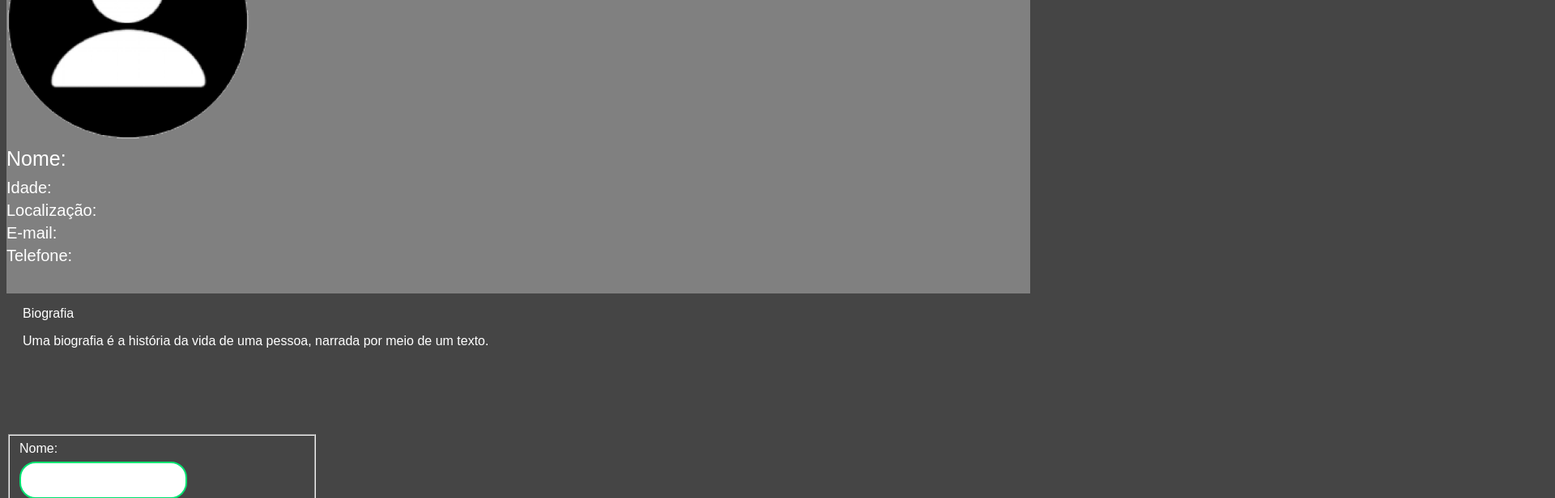
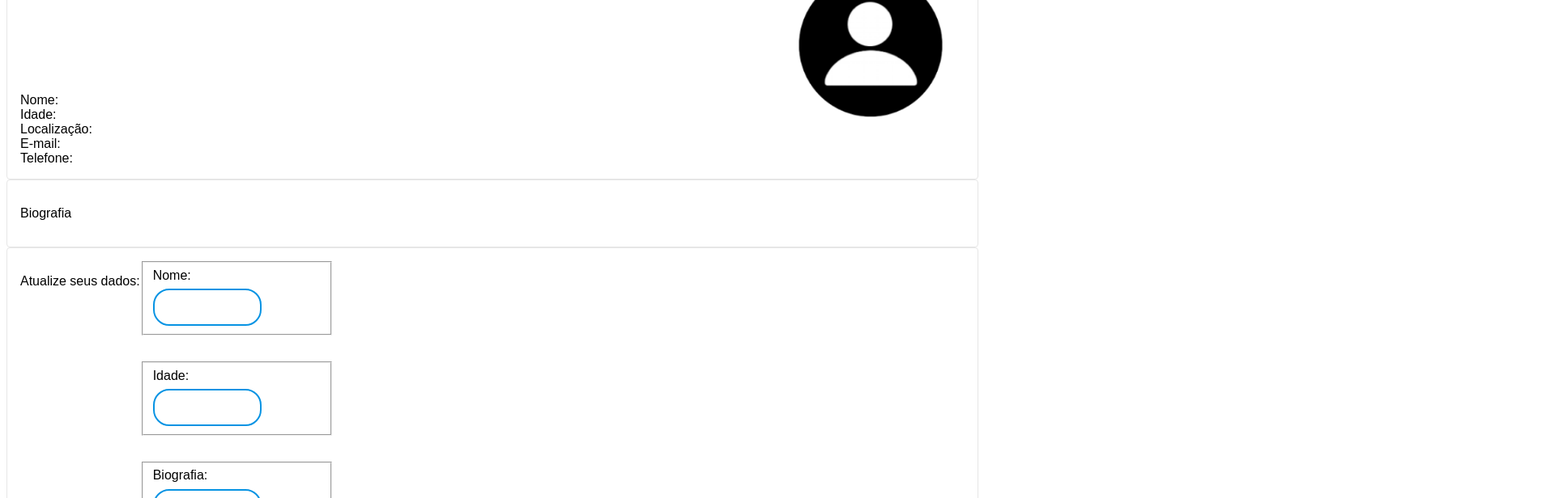
Before and after one commit to ThiagoP15/Formul-rio, a plain HTML site: page index.html in a window 1280 px wide. Shown: the part 160-776 px from the top of the page at 81% size, 1920 px wide, since content can reach past the window. Drawn offline with Linux system fonts and the light colour scheme.

Commit message:
alterações no css

```diff
--- a/index.html
+++ b/index.html
@@ -20,7 +20,7 @@
             <a data-scroll="biografia" href="#biografiaP" class="active">Biografia</a>
 
 
-        <a data-scroll="formulario" href="#formulario" class="active">Formulário</a>
+        <a data-scroll="formulario" href="#formulario" class="active">Alterar dados</a>
     </nav>
     <section class="perfil" id="perfil" data-perfil>
        <div class="perfil-texto">
@@ -36,9 +36,10 @@
     </section>
    <section id="biografiaP" class="biografiaP">
     <p>Biografia</p>
-    Uma biografia é a história da vida de uma pessoa, narrada por meio de um texto.
+
 </section>
        <section id="formulario" class="formulario" data-formulario>
+        <p>Atualize seus dados:</p>
         <form id="update-form">
             <fieldset class="formulario__campo">
                 <label class="campo__etiqueta" for="nome">Nome:</label>
@@ -73,11 +74,6 @@
                 <input name="telF" id="tel" class="campo__escrita" type="tel" minlength="4" pattern="[0-9]{2} [0-9]{5}-[0-9]{4}" placeholder="11 99999-9999"  required />
                 <span class="mensagem-erro"></span>
             </fieldset>
-            <fieldset class="formulario__campo">
-                <label class="campo__etiqueta" for="img">Imagem de Perfil:</label>
-                <input name="imgF" id="img" class="campo__escrita" type="file" required />
-                <span class="mensagem-erro"></span>
-            </fieldset>
             <button type="submit" id="update-btn" class="update-btn">Atualizar</button>
           </form>
     <script src="./js/script.js"></script>
--- a/js/script.js
+++ b/js/script.js
@@ -1,4 +1,3 @@
-
 const perfil = document.getElementById("perfil");
 const form = document.getElementById("update-form");
 const btn = document.getElementById("update-btn");
@@ -9,8 +8,9 @@ const localElemento = document.getElementById("localizacaoP");
 const bioElemento = document.getElementById("biografiaP");
 const emailElemento = document.getElementById("emailP");
 const telElemento = document.getElementById("telP");
-const imgElemento = document.getElementById("imagemP");
 
+
+// adiciona o evento 'submit' ao formulário
 form.addEventListener("submit", (evento) => {
   evento.preventDefault();
 
@@ -21,9 +21,12 @@ form.addEventListener("submit", (evento) => {
     "bio": evento.target.elements['bio'].value,
     "email": evento.target.elements['email'].value,
     "tel": evento.target.elements['tel'].value,
-    "imagem": evento.target.elements['imagem'].files[0]
+
+
   };
 
+
+  // atualiza os demais campos do formulário
   localStorage.setItem("dados", JSON.stringify(formulario));
 
   const dados = JSON.parse(localStorage.getItem("dados"));
@@ -36,18 +39,7 @@ form.addEventListener("submit", (evento) => {
   emailElemento.textContent = "Email: " + dados.email;
   telElemento.textContent = "Telefone: " + dados.tel;
 
+
   // limpa os campos do formulário
   evento.target.reset();
 });
-
-// verifica se há dados armazenados e preenche os elementos HTML com os valores
-const dados = JSON.parse(localStorage.getItem("dados"));
-
-if (dados) {
-  nomeElemento.textContent = "Nome: " + dados.nome;
-  idadeElemento.textContent = "Idade: " + dados.idade;
-  localElemento.textContent = "Localização: " + dados.local;
-  bioElemento.textContent = dados.bio;
-  emailElemento.textContent = "Email: " + dados.email;
-  telElemento.textContent = "Telefone: " + dados.tel;
-}
--- a/styles/bio.css
+++ b/styles/bio.css
@@ -1,12 +1,25 @@
 .biografiaP {
-    background-color: #454545;
-    width: 100%;
-    height: 100px;
-    position: flex;
-    gap: 16px;
-    padding: 0 20px;
-    align-items: center;
-    left: 100%;
-    right: 0;
+    width: 1200px;
+    box-sizing: border-box;
+    display: -webkit-box;
+    display: -webkit-flex;
+    display: -ms-flexbox;
+    display: flex;
+    -webkit-flex-direction: column;
+    -ms-flex-direction: column;
+    flex-direction: column;
+    background: #fff;
+    border-radius: 4px;
+    box-shadow: 0 4px 6px -1px rgba(0,0,0,0.1), 0 2px 4px -1px rgba(0,0,0,0.06);
+    padding-top: 1rem;
+    padding-bottom: 1rem;
+    padding-left: 1rem;
+    padding-right: 1rem;
+    border: 1px solid;
+    border-color: #E6E6E6;
+    box-shadow: none;
+    -webkit-flex-direction: row;
+    -ms-flex-direction: row;
+    flex-direction: row;
 
 }
--- a/styles/body.css
+++ b/styles/body.css
@@ -12,6 +12,7 @@ body {
     font-family: var(--fonte-principal);
     color: var(--preto);
     font-size: 16px;
-    background-color: #454545;
-    color: #FFFFFF;
+    background-color: #FFFFFF;
+    color: #000000;
+    width: 5000px;
 }
--- a/styles/form.css
+++ b/styles/form.css
@@ -1,10 +1,28 @@
 
 .formulario {
-    margin-top: 300px;
-    margin: 3em auto;
-    width: 30vw;
-    position: absolute;
-    padding-top: 10px;
+    width: 1200px;
+    box-sizing: border-box;
+    display: -webkit-box;
+    display: -webkit-flex;
+    display: -ms-flexbox;
+    display: flex;
+    -webkit-flex-direction: column;
+    -ms-flex-direction: column;
+    flex-direction: column;
+    background: #fff;
+    border-radius: 4px;
+    box-shadow: 0 4px 6px -1px rgba(0,0,0,0.1), 0 2px 4px -1px rgba(0,0,0,0.06);
+    padding-top: 1rem;
+    padding-bottom: 1rem;
+    padding-left: 1rem;
+    padding-right: 1rem;
+    border: 1px solid;
+    border-color: #E6E6E6;
+    box-shadow: none;
+    -webkit-flex-direction: row;
+    -ms-flex-direction: row;
+    flex-direction: row;
+
 }
 
 
@@ -31,7 +49,7 @@
 
 .campo__escrita {
     display: block;
-    border: 2px solid #00E472;
+    border: 2px solid #0693e3;
     border-radius: 20px;
     width: 50%;
     padding: 1em;
@@ -54,5 +72,5 @@
   position: relative;
   overflow: hidden;
   z-index: 1;
-  background-color: #00E472;
+  background-color: #0693e3;
 }
--- a/styles/header.css
+++ b/styles/header.css
@@ -11,7 +11,7 @@ nav {
     padding: 0 20px;
     width: 100%;
     height: 72px;
-    background: #313536;
+    background: #8ed1fc;
     box-shadow: 0 0 10px rgb(0 0 0 / 10%);
     z-index: 1000;
 }
@@ -22,4 +22,4 @@ nav a {
     transition: 0.3s;
 }
 
-nav a.active { color: #00E472}
+nav a.active { color: #FFFF}
--- a/styles/perfil.css
+++ b/styles/perfil.css
@@ -1,29 +1,32 @@
-.perfil {
+.perfil{
+  width: 1200px;
+box-sizing: border-box;
+    display: -webkit-box;
+    display: -webkit-flex;
+    display: -ms-flexbox;
     display: flex;
-    align-items: center;
-    padding: 30px 0;
-    background-color: #808080;
-  }
+    -webkit-flex-direction: column;
+    -ms-flex-direction: column;
+    flex-direction: column;
+    background: #fff;
+    border-radius: 4px;
+    box-shadow: 0 4px 6px -1px rgba(0,0,0,0.1), 0 2px 4px -1px rgba(0,0,0,0.06);
+    padding-top: 1rem;
+    padding-bottom: 1rem;
+    padding-left: 1rem;
+    padding-right: 1rem;
+    border: 1px solid;
+    border-color: #E6E6E6;
+    box-shadow: none;
+    -webkit-flex-direction: row;
+    -ms-flex-direction: row;
+    flex-direction: row;
+}
+.imagemP {
+  width: 2400px;
+  height: 250px;
+  border-radius: 50%;
+  object-fit: cover;
+  transform: scale(0.2);
 
-  .imagemP img {
-    width: 300px;
-    height: 300px;
-    border-radius: 50%;
-    margin-right: 50px;
-  }
-
-  .perfil-texto {
-    display: flex;
-    flex-direction: column;
-    justify-content: center;
-  }
-
-  .nomeP {
-    font-size: 25px;
-    margin-bottom: 10px;
-  }
-
-  .idadeP, .localizaP, .emailP, .telP {
-    font-size: 20px;
-    margin-bottom: 5px;
-  }
+}
```
